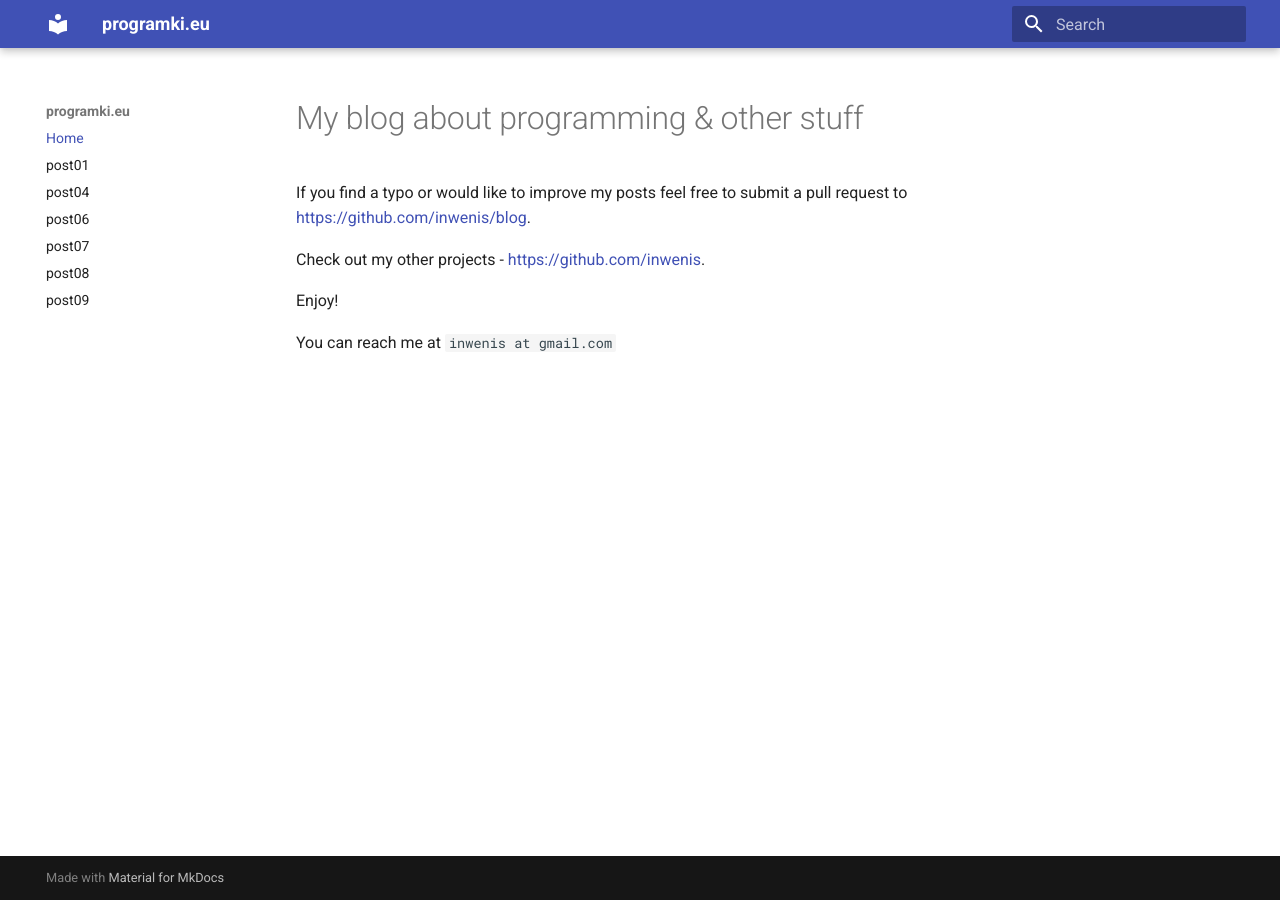
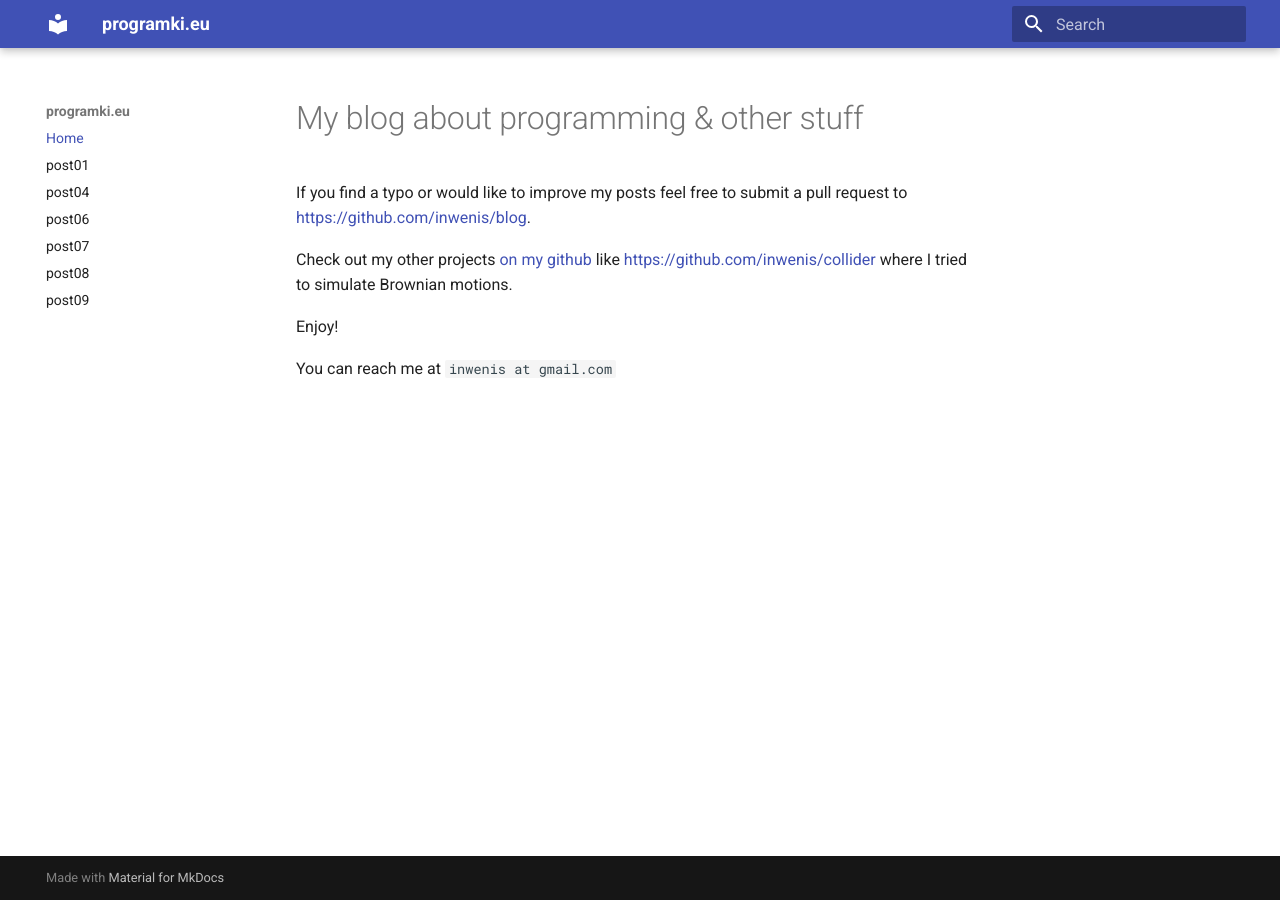
Before and after one commit to inwenis/blog, an MkDocs documentation site: the page built from docs/index.md, in a window 1280 px wide. Built offline with MkDocs 1.6.1 and Material for MkDocs 9.7.7, drawn with Linux system fonts in a browser that asks for light colours.

Commit message:
move info on index

```diff
--- a/docs/index.md
+++ b/docs/index.md
@@ -2,7 +2,7 @@
 
 If you find a typo or would like to improve my posts feel free to submit a pull request to [https://github.com/inwenis/blog](https://github.com/inwenis/blog).
 
-Check out my other projects - [https://github.com/inwenis](https://github.com/inwenis).
+Check out my other projects [on my github](https://github.com/inwenis) like [https://github.com/inwenis/collider](https://github.com/inwenis/collider) where I tried to simulate Brownian motions.
 
 Enjoy!
 
```
